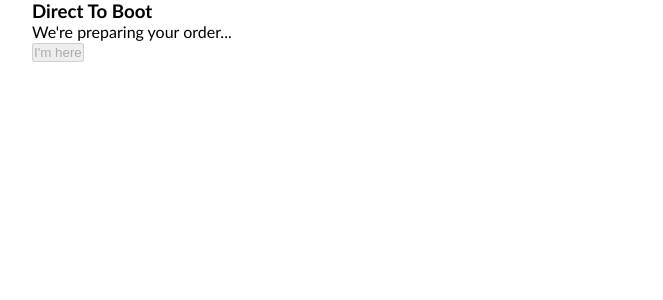
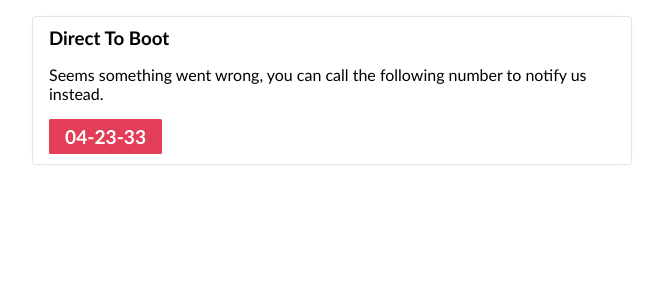
Before and after one commit to abruzzi/direct-to-boot, a React (Create React App) app: page / in a window 1280 px wide. Shown: the top 300 px of the page, without its empty margins (308-971 px from the left). Built offline with nearby package versions, Linux system fonts and the light colour scheme.

Commit message:
styling a little bit

```diff
--- a/src/App.css
+++ b/src/App.css
@@ -13,6 +13,11 @@
 
 .buttonContainer {
   display: flex;
+}
+
+a.primaryButton {
+  text-decoration: none;
+  display: inline-block;
 }
 
 .primaryButton {
--- a/src/App.tsx
+++ b/src/App.tsx
@@ -3,7 +3,7 @@ import {DirectToBoot} from "./DirectToBoot";
 
 function App() {
   return <div className="app">
-    <DirectToBoot orderId="order-id" status="initialised" />
+    <DirectToBoot orderId="order-id" status="error" />
   </div>;
 }
 
--- a/src/DirectToBoot.tsx
+++ b/src/DirectToBoot.tsx
@@ -28,11 +28,11 @@ const StatusButton = ({
 }: StatusButtonProps): ReactElement | null => {
   switch (status) {
     case "initialised":
-      return <button disabled>I'm here</button>;
+      return <button className="primaryButton" disabled>I'm here</button>;
     case "ready":
-      return <button onClick={onClick}>I'm here</button>;
+      return <button className="primaryButton" onClick={onClick}>I'm here</button>;
     case "error":
-      return <a href="tel:042333">04-23-33</a>;
+      return <a href="tel:042333" className="primaryButton">04-23-33</a>;
     default:
       return null;
   }
@@ -48,7 +48,7 @@ export function DirectToBoot({
   const Button = () => <StatusButton status={status} />;
 
   return (
-    <div>
+    <div className="container">
       <h3>Direct To Boot</h3>
       <p>{getMessage(status)}</p>
       <Button />
```
